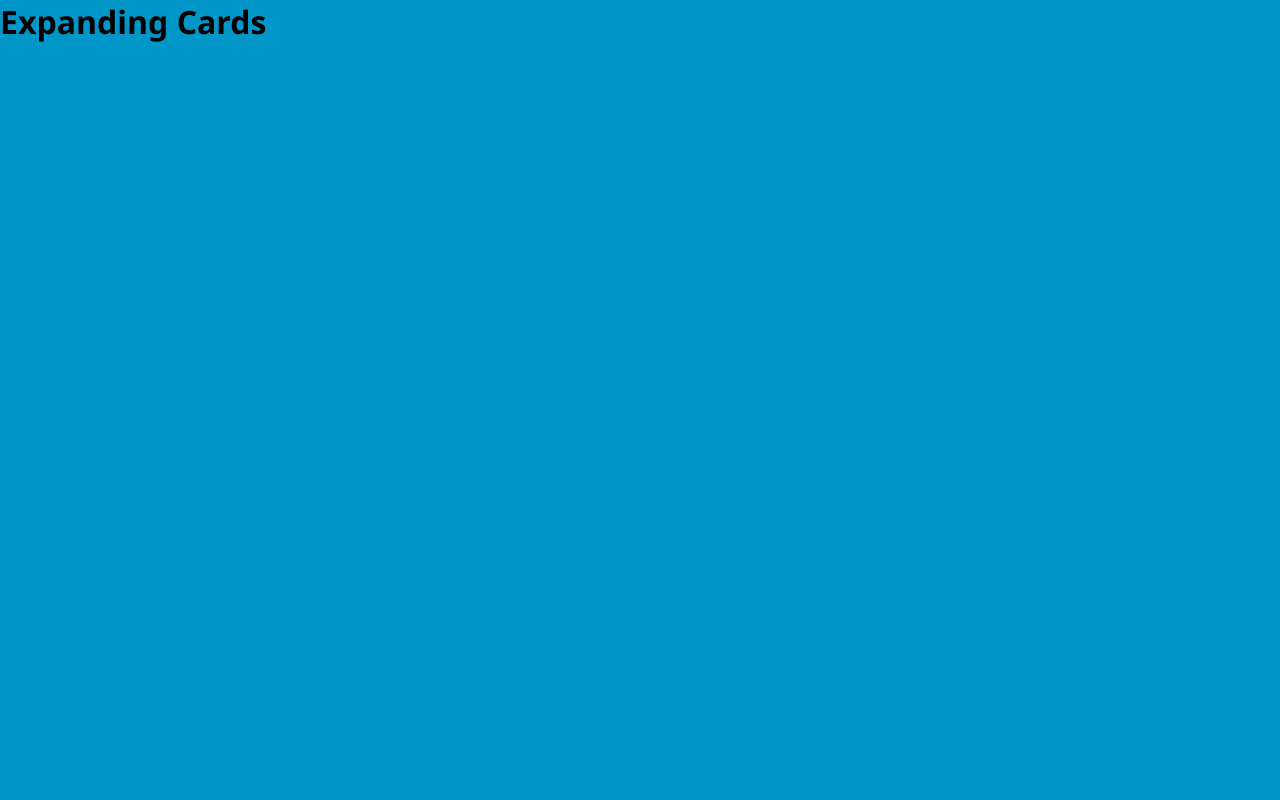
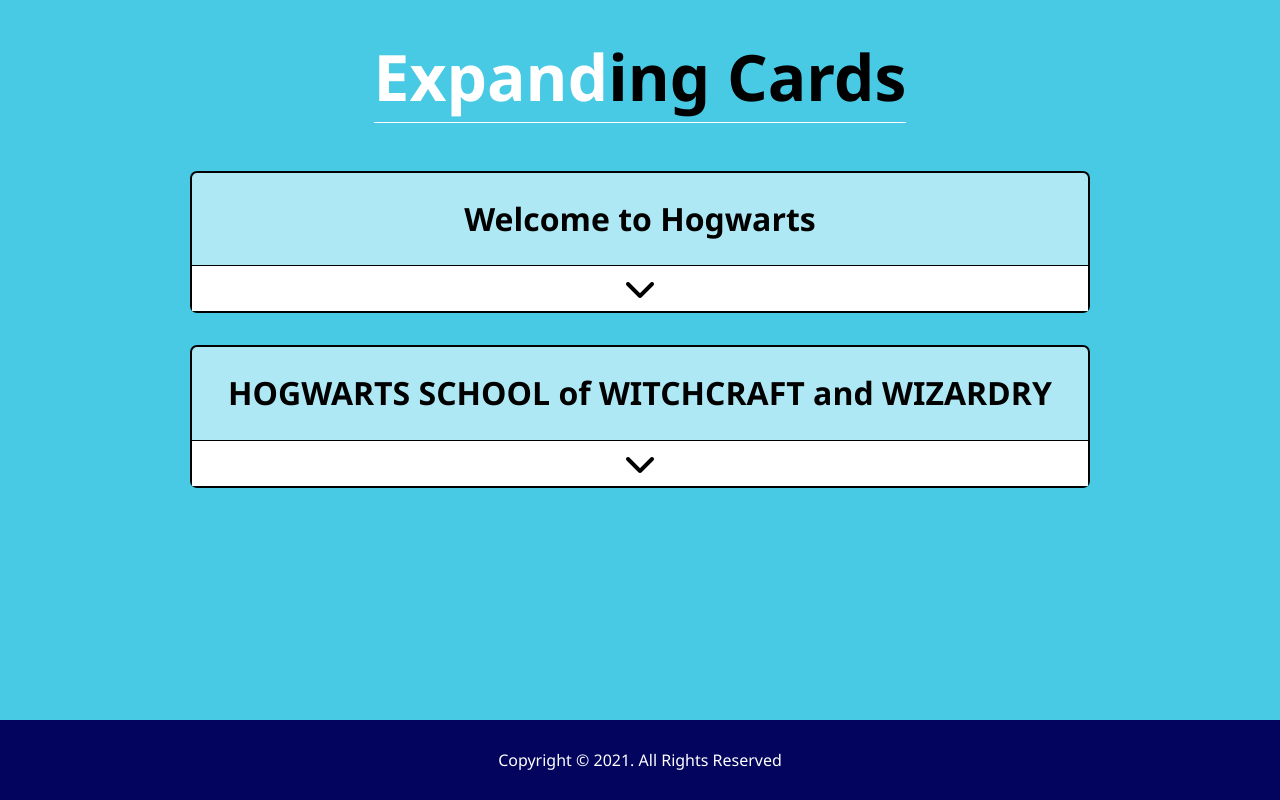
Before and after one commit to Yathaartha/1-Expanding-Cards, a plain HTML site: page index.html in a window 1280 px wide. Drawn offline with Linux system fonts and the light colour scheme.

Commit message:
completed

```diff
--- a/assets/main.js
+++ b/assets/main.js
@@ -0,0 +1,15 @@
+const list = document.querySelectorAll("li");
+
+list.forEach((listItem) => {
+  const expandBtn = listItem.querySelector(".expand");
+  const moreInfo = listItem.querySelector("p");
+  expandBtn.addEventListener("click", () => {
+    moreInfo.classList.remove("invisible");
+    // moreInfo.classList.add("visible");
+    expandBtn.classList.add("invisible");
+  });
+  moreInfo.addEventListener("click", () => {
+    moreInfo.classList.add("invisible");
+    expandBtn.classList.remove("invisible");
+  });
+});
--- a/css/main.css
+++ b/css/main.css
@@ -6,4 +6,72 @@
 body {
   font-family: "Segoe UI", Tahoma, Geneva, Verdana, sans-serif;
   line-height: 1.4;
-  background-color: #0096c7; }
+  background-color: #48cae4; }
+
+#page-title {
+  margin-top: 2rem;
+  padding-bottom: 1rem;
+  display: flex;
+  align-items: center;
+  justify-content: center;
+  text-align: center; }
+  #page-title h1 {
+    width: fit-content;
+    font-size: 4rem;
+    border-bottom: solid 1px #fff; }
+    #page-title h1 span {
+      color: #fff; }
+
+ul {
+  list-style: none; }
+
+#content .container {
+  max-width: 900px;
+  margin: 2rem auto;
+  border: 2px #000 solid;
+  border-radius: 7px;
+  background-color: #ade8f4; }
+  #content .container .list-items h3 {
+    padding: 1.5rem 1.5rem;
+    text-align: center;
+    font-size: 2rem; }
+  #content .container .list-items div {
+    width: 100%;
+    font-size: 2rem;
+    background-color: #fff;
+    cursor: pointer;
+    z-index: 0;
+    text-align: center;
+    border-top: #000 solid 1px;
+    margin: 0; }
+  #content .container .list-items div:hover {
+    background-color: #ade8f4; }
+  #content .container .list-items p {
+    background-color: #fff;
+    padding: 1.5rem;
+    border-top: 1px solid #000; }
+    #content .container .list-items p pre {
+      display: inherit;
+      background-color: inherit; }
+
+.invisible {
+  display: none; }
+
+.visible {
+  display: initial; }
+
+#main-footer {
+  background: #03045e;
+  color: #fff;
+  height: 5rem;
+  position: absolute;
+  bottom: 0;
+  left: 0;
+  width: 100vw; }
+  #main-footer .footer-content {
+    height: 5rem;
+    background-color: #03045e;
+    display: flex;
+    justify-content: center;
+    align-items: center;
+    text-align: center; }
--- a/index.html
+++ b/index.html
@@ -5,15 +5,57 @@
     <meta http-equiv="X-UA-Compatible" content="IE=edge" />
     <meta name="viewport" content="width=device-width, initial-scale=1.0" />
     <title>1 | Expanding Cards</title>
+    <script
+      src="https://kit.fontawesome.com/538af86eaa.js"
+      crossorigin="anonymous"
+    ></script>
     <link rel="stylesheet" href="css/main.css" />
     <script src="assets/main.js" defer></script>
   </head>
   <body>
     <header id="page-title">
-      <h1>Expanding Cards</h1>
+      <h1><span>Expand</span>ing Cards</h1>
     </header>
     <section id="content">
-      <div class="container"></div>
+      <ul>
+        <div class="container">
+          <li class="list-items">
+            <h3>Welcome to Hogwarts</h3>
+            <div class="expand">
+              <i class="fas fa-chevron-down"></i>
+            </div>
+            <p class="invisible">
+              We are pleased to inform you that you have been accepted at
+              Hogwarts School of Witchcraft and Wizardry. Please find enclosed a
+              list of all necessary books and equipment. Term begins on 1
+              September. We await your owl by no later than 31 July.<br />
+              Yours sincerely,
+            </p>
+          </li>
+        </div>
+        <div class="container">
+          <li class="list-items">
+            <h3>HOGWARTS SCHOOL of WITCHCRAFT and WIZARDRY</h3>
+            <div class="expand">
+              <i class="fas fa-chevron-down"></i>
+            </div>
+            <p class="invisible">
+              It is a wide misconception that you receive the letter on your
+              11th birthday as Harry received his first letter about a week
+              before his birthday and most of the subsequent ones between then
+              and his birthday, he happened to receive his final letter that he
+              actually read through Hagrid on his birthday.
+            </p>
+          </li>
+        </div>
+      </ul>
     </section>
+    <footer id="main-footer">
+      <div class="footer-content">
+        <div class="container">
+          <p>Copyright &copy; 2021. All Rights Reserved</p>
+        </div>
+      </div>
+    </footer>
   </body>
 </html>
```
